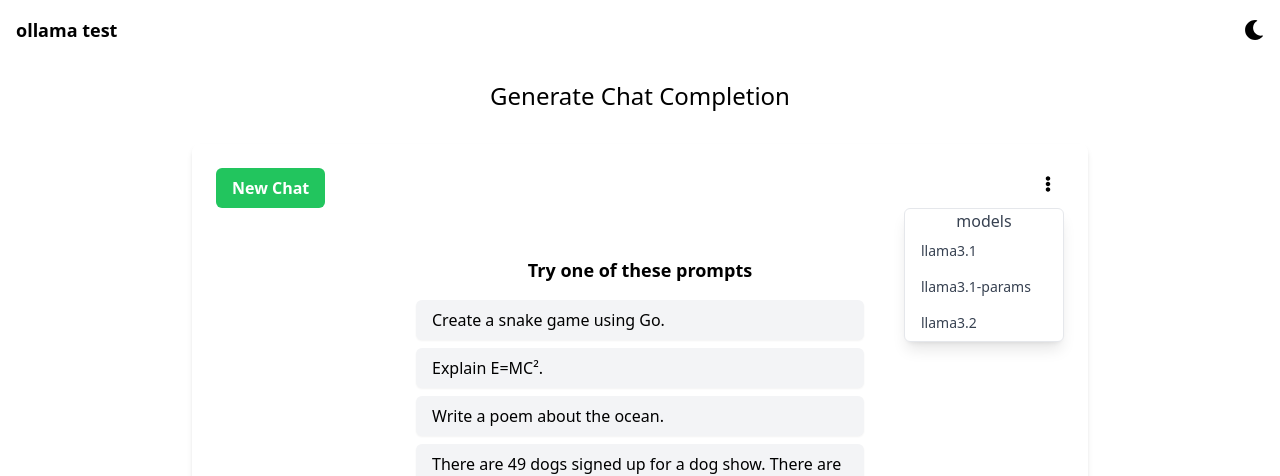
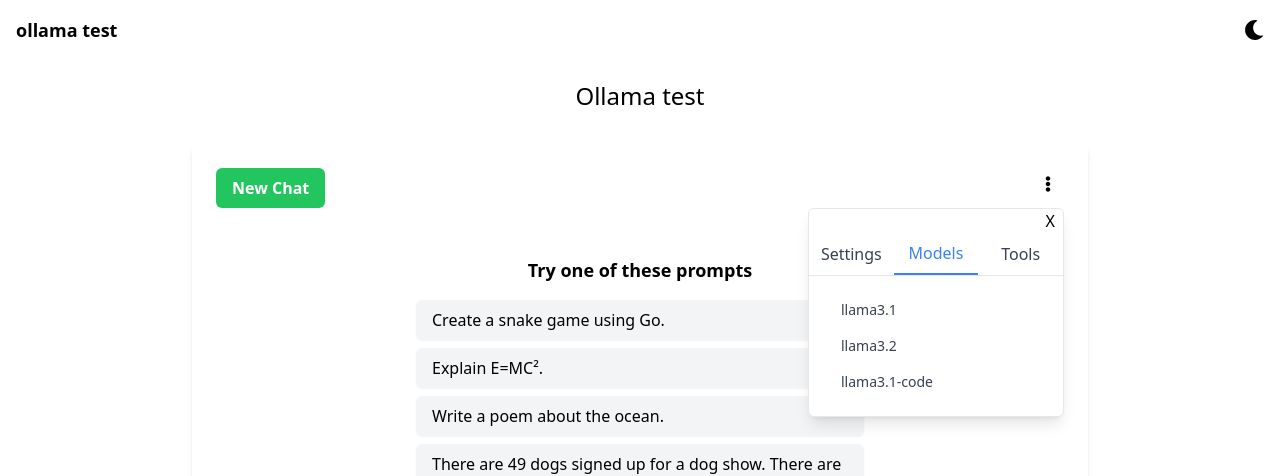
Before and after one commit to YonTracks/ollama-yontracks-rag, a Next.js app: page /home in a window 1280 px wide. Both pictures are taken after a click on the button 1048 px from the left and 184 px from the top of the page. Shown: the top 476 px of the page. Built offline with nearby package versions, Linux system fonts and the light colour scheme; no server answers.

Commit message:
init tools

```diff
--- a/app/(root)/home/page.tsx
+++ b/app/(root)/home/page.tsx
@@ -24,9 +24,12 @@
 
 export default function HomePage() {
   const [isClient, setIsClient] = useState<boolean>(false);
-  const [model] = useState(config.globalSettings.defaultModel);
+  const [model, setModel] = useState(config.globalSettings.defaultModel);
+  const [tools] = useState(config.defaultTools);
+  const [isTools, setIsTools] = useState<boolean>(false);
   const [prompt, setPrompt] = useState("");
-  const [response, setResponse] = useState("");
+  // Temporary state for the current streaming response
+  const [streamedResponse, setStreamedResponse] = useState<string>("");
   const [context, setContext] = useLocalStorage<number[]>(
     "home-rag-context",
     []
@@ -39,7 +42,9 @@
   const [isStreaming, setIsStreaming] = useState(false);
   const [modelDownloaded, setModelDownloaded] = useState(false);
   const [dropdownOpen, setDropdownOpen] = useState(false);
-
+  const [activeTab, setActiveTab] = useState<"settings" | "models" | "tools">(
+    "models"
+  );
   // Refs for DOM elements
   const responseContainerRef = useRef<HTMLDivElement>(null);
   const textareaRef = useRef<HTMLTextAreaElement>(null);
@@ -111,7 +116,7 @@
   // Function to send the user's prompt to the API
   const sendPrompt = useCallback(async () => {
     if (!prompt.trim()) return;
-
+    setIsTools(false);
     setLoading(true);
     const currentContext = Array.from(new Set(context)); // Remove duplicate contexts
     const currentPrompt = prompt;
@@ -119,9 +124,29 @@
 
     console.log("Generated requestId:", requestId);
     setPrompt("");
-    setResponse("");
+    setStreamedResponse("");
 
     try {
+      if (isTools) {
+        console.log("Sending prompt to tools API");
+        console.log("tools:", tools);
+        // Send the prompt and message history to the backend API (/api/ollamaChat)
+        /*
+      const response = await fetch("/api/ollamaChat", {
+        method: "POST",
+        headers: {
+          "Content-Type": "application/json",
+          "request-id": requestId,
+        },
+        body: JSON.stringify({
+          model,
+          messages,
+          tools,
+          stream: false,
+        }),
+      });
+*/
+      } else {
         const result = await fetch("/api/ollama", {
           method: "POST",
           headers: {
@@ -145,7 +170,7 @@
           if (responseData.error) {
             throw new Error(responseData.error);
           }
-        setResponse(responseData.response);
+          setStreamedResponse(responseData.response);
           setConversations((prev) => [
             ...prev,
             {
@@ -167,7 +192,7 @@
         const onParse = (parsedData: GenerateResponse) => {
           if (parsedData.response) {
             fullResponse += parsedData?.response;
-          setResponse(fullResponse);
+            setStreamedResponse(fullResponse);
             scrollToEnd();
           }
           if (parsedData?.done) {
@@ -183,7 +208,7 @@
                 timestamp: Date.now(),
               },
             ]);
-          setResponse("");
+            setStreamedResponse("");
             setLoading(false);
             setIsStreaming(false);
             scrollToEnd();
@@ -200,7 +225,9 @@
           console.error("Stream parsing error:", error);
           setLoading(false);
           setIsStreaming(false);
-        setResponse("An error occurred while generating the response.");
+          setStreamedResponse(
+            "An error occurred while generating the response."
+          );
         };
 
         const parser = new StreamParser(
@@ -211,13 +238,23 @@
         );
 
         await parser.parse(result.body!);
+      }
     } catch (error) {
       console.error("Error in sendPrompt:", error);
       setLoading(false);
       setIsStreaming(false);
-      setResponse("An error occurred while generating the response.");
+      setStreamedResponse("An error occurred while generating the response.");
     }
-  }, [prompt, context, model, setContext, setConversations, scrollToEnd]);
+  }, [
+    prompt,
+    context,
+    isTools,
+    tools,
+    model,
+    setConversations,
+    scrollToEnd,
+    setContext,
+  ]);
 
   // Set the client-side rendering flag and fetch models on component mount
   useEffect(() => {
@@ -250,6 +287,15 @@
     setDropdownOpen(!dropdownOpen);
   };
 
+  const handleModelSelect = (selectedModel: string) => {
+    setModel(selectedModel);
+    setDropdownOpen(false);
+  };
+
+  const handleTabChange = (tab: "settings" | "models" | "tools") => {
+    setActiveTab(tab);
+  };
+
   // Start a new chat session
   const handleNewChat = () => {
     setContext([]);
@@ -266,9 +312,7 @@
 
   return (
     <div className="flex flex-col w-full justify-center items-center p-2 sm:p-4">
-      <h1 className="text-xl sm:text-2xl mb-2 sm:mb-4">
-        Generate Chat Completion
-      </h1>
+      <h1 className="text-xl sm:text-2xl mb-2 sm:mb-4">Ollama test</h1>
 
       {/* Conversation Container */}
       <div className="w-full max-w-full sm:max-w-4xl rounded-lg shadow-md m-2 sm:m-4 p-4 sm:p-6 flex flex-col space-y-4">
@@ -292,22 +336,91 @@
 
             {/* Dropdown Menu */}
             {dropdownOpen && (
-              <div
+              <div className="absolute right-0 mt-2 w-64 bg-white border border-gray-200 rounded-md shadow-lg z-50">
+                <button
                   onClick={toggleDropdown}
-                className="absolute right-0 mt-2 w-40 bg-white border border-gray-200 rounded-md shadow-lg"
+                  className="flex justify-self-end text-black px-2 hover:text-gray-400"
                 >
-                <label className="flex justify-center text-gray-700">
-                  models
-                </label>
-                <button className="w-full text-left px-4 py-2 text-sm text-gray-700 hover:bg-gray-100">
-                  llama3.1
+                  X
                 </button>
-                <button className="w-full text-left px-4 py-2 text-sm text-gray-700 hover:bg-gray-100">
-                  llama3.1-params
+                <div className="flex justify-around border-b border-gray-200">
+                  <button
+                    className={`w-1/3 py-2 ${
+                      activeTab === "settings"
+                        ? "text-blue-500 border-b-2 border-blue-500"
+                        : "text-gray-700"
+                    }`}
+                    onClick={() => handleTabChange("settings")}
+                  >
+                    Settings
                   </button>
-                <button className="w-full text-left px-4 py-2 text-sm text-gray-700 hover:bg-gray-100">
-                  llama3.2
+                  <button
+                    className={`w-1/3 py-2 ${
+                      activeTab === "models"
+                        ? "text-blue-500 border-b-2 border-blue-500"
+                        : "text-gray-700"
+                    }`}
+                    onClick={() => handleTabChange("models")}
+                  >
+                    Models
                   </button>
+                  <button
+                    className={`w-1/3 py-2 ${
+                      activeTab === "tools"
+                        ? "text-blue-500 border-b-2 border-blue-500"
+                        : "text-gray-700"
+                    }`}
+                    onClick={() => handleTabChange("tools")}
+                  >
+                    Tools
+                  </button>
+                </div>
+
+                {/* Content for each tab */}
+                <div className="p-4">
+                  {activeTab === "settings" && (
+                    <div>
+                      <p className="text-gray-700">API Endpoint:</p>
+                      <p className="text-gray-900">
+                        {config.globalSettings.apiEndpoint}
+                      </p>
+                      <p className="text-gray-700 mt-2">Default Model:</p>
+                      <p className="text-gray-900">
+                        {config.globalSettings.defaultModel}
+                      </p>
+                      <p className="text-gray-700 mt-2">Default Embed:</p>
+                      <p className="text-gray-900">
+                        {config.globalSettings.defaultEmbed}
+                      </p>
+                    </div>
+                  )}
+
+                  {activeTab === "models" && (
+                    <div>
+                      {config.models.map((modelConfig, index) => {
+                        const modelName = Object.keys(modelConfig)[0];
+                        return (
+                          <button
+                            key={index}
+                            className="w-full text-left px-4 py-2 text-sm text-gray-700 hover:bg-gray-100"
+                            onClick={() => handleModelSelect(modelName)}
+                          >
+                            {modelName}
+                          </button>
+                        );
+                      })}
+                    </div>
+                  )}
+
+                  {activeTab === "tools" && (
+                    <div>
+                      <p className="text-gray-700">
+                        No additional tools configured.
+                      </p>
+                      {/* Add additional tool configurations here if applicable */}
+                    </div>
+                  )}
+                </div>
               </div>
             )}
           </div>
@@ -375,11 +488,11 @@
           })}
 
           {/* Streaming Response */}
-          {response && (
+          {streamedResponse && (
             <div className="self-start">
               <div className="rounded-lg break-words shadow-sm">
                 <ReactMarkdown remarkPlugins={[remarkGfm]}>
-                  {response}
+                  {streamedResponse}
                 </ReactMarkdown>
               </div>
             </div>
--- a/ollama.config.json
+++ b/ollama.config.json
@@ -3,7 +3,8 @@
   "globalSettings": {
     "apiEndpoint": "http://localhost:11434",
     "defaultModel": "llama3.1",
-    "defaultEmbed:": "nomic-embed-text",
+    "defaultEmbed": "nomic-embed-text",
+    "toolsEnabled": false,
     "timeout": 30000,
     "stream": true
   },
@@ -27,6 +28,62 @@
           "stream": true
         }
       }
+    },
+    {
+      "llama3.1-code": {
+        "description": "LLaMA v3.2 - General purpose ipython tag",
+        "settings": {
+          "temperature": 0.7,
+          "num_ctx": 2048,
+          "stream": true
+        }
+      }
+    }
+  ],
+  "defaultTools": [
+    {
+      "type": "function",
+      "functionName": "getFlightTimes",
+      "function": {
+        "id": "get_flight_times",
+        "name": "get_flight_times",
+        "description": "Get the flight times between two cities",
+        "parameters": {
+          "type": "object",
+          "properties": {
+            "departure": {
+              "type": "string",
+              "description": "The departure city (airport code)"
+            },
+            "arrival": {
+              "type": "string",
+              "description": "The arrival city (airport code)"
+            }
+          },
+          "required": ["departure", "arrival"],
+          "additionalProperties": false
+        }
+      }
+    },
+    {
+      "type": "function",
+      "functionName": "getCurrentWeather",
+      "function": {
+        "id": "get_current_weather1",
+        "name": "get_current_weather",
+        "description": "Get the current weather for a city",
+        "parameters": {
+          "type": "object",
+          "properties": {
+            "city": {
+              "type": "string",
+              "description": "The name of the city"
+            }
+          },
+          "required": ["city"],
+          "additionalProperties": false
+        }
+      }
     }
   ]
 }
```
Lines whose indentation alone changed are shown as unchanged.
